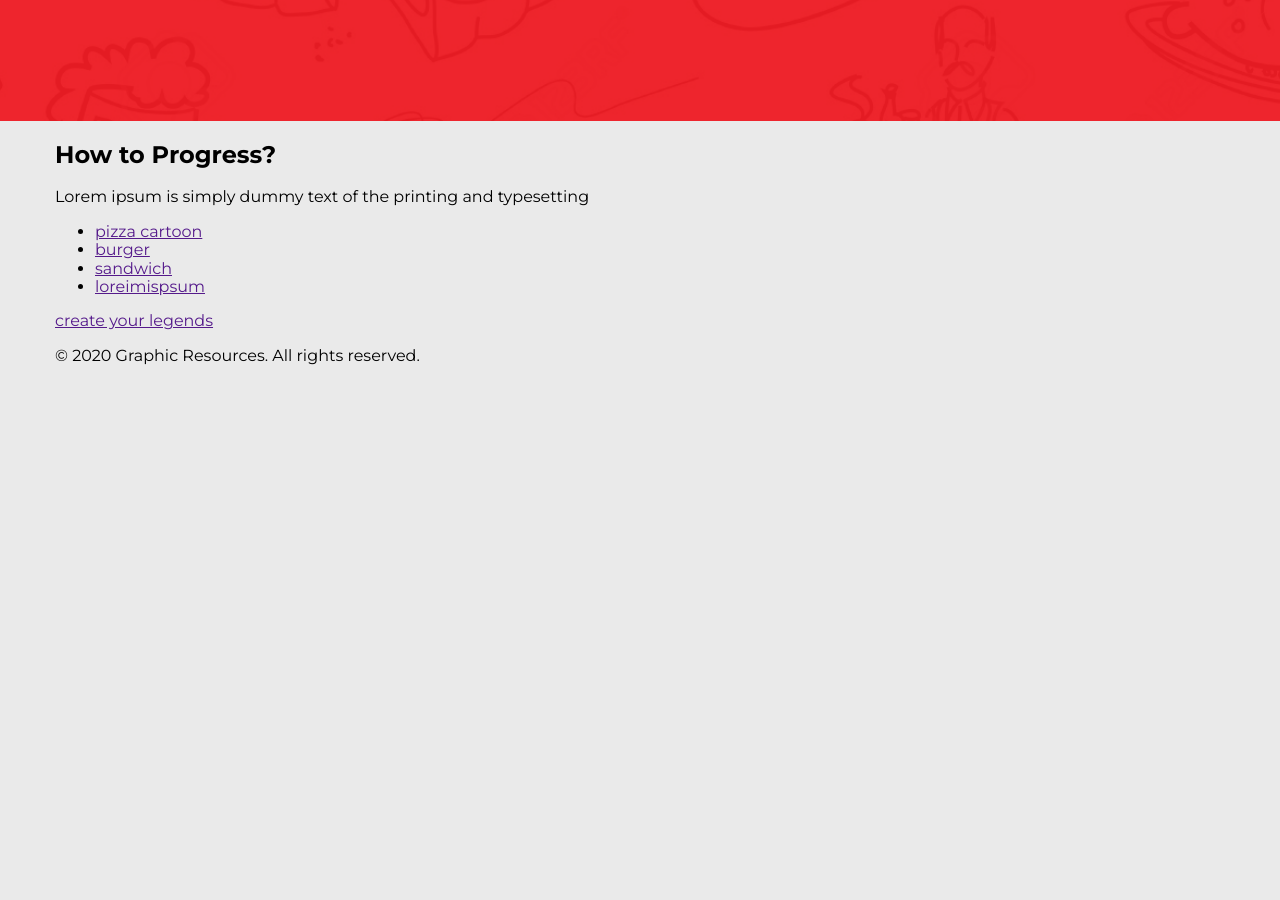
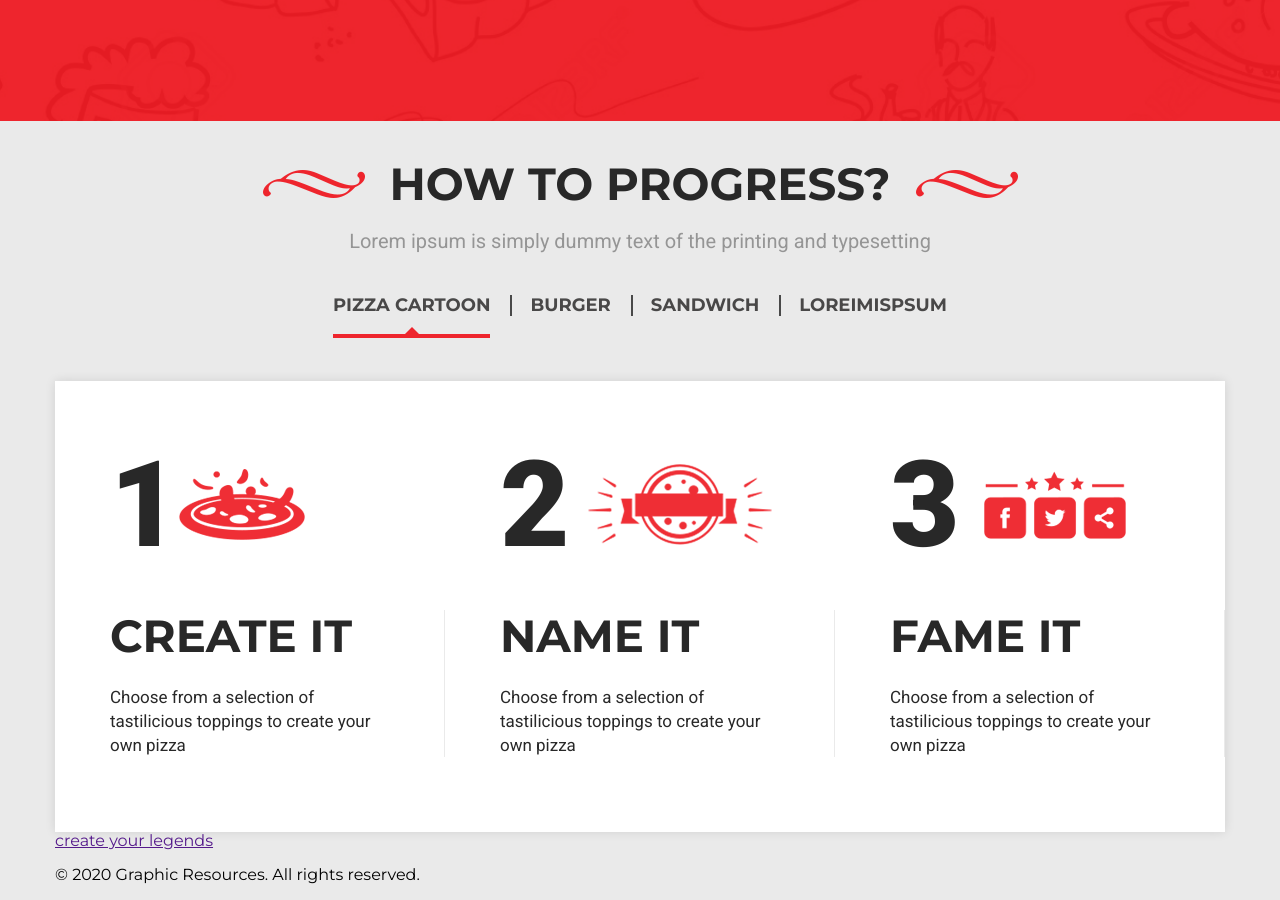
Before and after one commit to EugenPriymak/tng04, a plain HTML site: page index.html in a window 1280 px wide. Shown: the part 840-1740 px from the top of the page. Before the commit the page ends 1221 px from the top, so only its background shows below. Drawn offline with Linux system fonts and the light colour scheme.

Commit message:
add 'page' and 'box' blocks

```diff
--- a/index.html
+++ b/index.html
@@ -44,14 +44,42 @@
 
     <div class="page">
         <div class="wrapper">
-             <h2>How to Progress?</h2>
-             <p>Lorem ipsum is simply dummy text of the printing and typesetting</p>
-             <ul>
-                <li><a href="">pizza cartoon</a></li>
+            <div class="center">
+                <h2 class="h2">How to Progress?</h2>
+                <p>Lorem ipsum is simply dummy text of the printing and typesetting</p>
+            </div>
+             <ul class="menu">
+                <li><a class="active" href="">pizza cartoon</a></li>
                 <li><a href="">burger</a></li>
                 <li><a href="">sandwich</a></li>
                 <li><a href="">loreimispsum</a></li>
              </ul>
+             <div class="box">
+                <div class="box-item">
+                    <p class="number number-one">1</p>
+                    <div class="box-text">
+                        <h3>Create it </h3>
+                        <p>Choose from a selection of tastilicious toppings to create your own pizza</p>
+                    </div>
+                </div>
+
+                <div class="box-item">
+                    <p class="number number-two">2</p>
+                    <div class="box-text">
+                        <h3>name it </h3>
+                        <p>Choose from a selection of tastilicious toppings to create your own pizza</p>
+                    </div>
+                </div>
+
+                <div class="box-item">
+                    <p class="number number-three">3</p>
+                    <div class="box-text">
+                        <h3>fame it </h3>
+                        <p>Choose from a selection of tastilicious toppings to create your own pizza</p>
+                    </div>
+                </div>
+
+             </div>
              <a href="">create your legends</a>
         </div>
     </div>
--- a/style.css
+++ b/style.css
@@ -10,6 +10,10 @@ body {
     max-width: 1170px;
     margin: 0 auto;
     position: relative;
+}
+
+.center {
+    text-align: center;
 }
 
 .navigation {
@@ -90,10 +94,192 @@ body {
     color: #fff;
     text-decoration: none;
     font-size: 20px;
+    font-weight: 700;
     text-transform: uppercase;
-    font-weight: 700;
     border: 2px solid #fff;
     padding: 16px 0;
     max-width: 190px;
     text-align: center;
 }
+
+.h2 {
+    font-family: 'Montserrat', sans-serif;
+
+    font-size: 45px;
+    color: #282828;
+    text-transform: uppercase;
+    font-weight: 700;
+    text-align: center;
+    position: relative;
+    display: inline-block;
+    padding-right: 127px;
+    padding-left: 127px;
+    margin-bottom: 20px;
+
+}
+
+.h2::before, .h2::after {
+    content: "";
+    display: block;
+    width: 102px;
+    height: 28px;
+    position: absolute;
+    background: url(image/item.png);
+    top: calc(50% - 14px);
+}
+
+.h2::before {
+    left: 0;
+}
+
+.h2::after {
+    right: 0;
+}
+
+.h2 + p {
+    font-size: 20px;
+    color: #959595;
+    font-family: 'Roboto', sans-serif;
+    margin: 0;
+}
+
+.menu {
+    display: flex;
+    justify-content: center;
+    list-style-type: none;
+    padding-left: 0;
+    margin-top: 42px;
+    margin-bottom: 65px;
+}
+
+.menu > li {
+    padding: 0 20px;
+    position: relative;
+
+}
+
+.menu > li:before {
+    content: "";
+    display: block;
+    width: 2px;
+    height: 100%;
+    background-color: #494949;
+    position: absolute;
+    left: 0;
+}
+
+.menu > li:first-child::before {
+    display: none;
+}
+
+.menu > li > a {
+    text-decoration: none;
+    color: #494848;
+    font-size: 18px;
+    font-weight: 700;
+    text-transform: uppercase;
+    padding-bottom: 18px;
+}
+
+.menu > li > a.active {
+    border-bottom: 4px solid #ee252d;
+    position: relative;
+}
+
+.menu > li > a.active::before {
+    content: "";
+    position: absolute;
+    left: 0;
+    right: 0;
+    bottom: 0;
+    margin: 0 auto;
+    display: block;
+    width: 0;
+    height: 0;
+    border: 7px solid transparent;
+    border-bottom: 7px solid #ee252d;
+
+}
+
+.box {
+    background-color: #fff ;
+    box-shadow: 0px 0px 10px 0px rgba(0, 0, 0, 0.11);
+    display: flex;
+    justify-content: space-between;
+}
+
+.box-item {
+    padding: 64px 0 58px 55px;
+    box-sizing: content-box;
+}
+
+.box-itme:last-child .box-text {
+    border-right: none;
+
+}
+
+.number {
+    font-family: 'Roboto', sans-serif;
+    font-size: 120px;
+    font-weight: 900;
+    line-height: 1;
+    color: #282828;
+
+    position: relative;
+    margin-top: 0;
+    margin-bottom: 0;
+}
+
+.number::after {
+    content: "";
+    display: block;
+    position: absolute;
+}
+
+.number-one::after {
+    background-image: url(image/icon01.png);
+    width: 126px;
+    height: 71px;
+    left: 69px;
+    top: calc(50% - 35.5px);
+}
+
+.number-two::after {
+    background-image: url(image/icon02.png);
+    width: 184px;
+    height: 81px;
+    left: 88px;
+    top: calc(50% - 40.5px);
+
+
+}
+
+.number-three::after {
+    background-image: url(image/icon03.png);
+    width: 142px;
+    height: 68px;
+    left: 94px;
+    top: calc(50% - 34px);
+
+}
+
+.box-text {
+    border-right: 1px solid #eaeaea;
+    padding-right: 55px;
+}
+
+.box-text h3 {
+    font-size: 45px;
+    color: #282828;
+    text-transform: uppercase;
+    margin-bottom: 23px;
+
+}
+
+.box-text p {
+    font-size: 17px;
+    color: #282828;
+    font-family: 'Roboto', sans-serif;
+    line-height: 24px;
+    margin-top: 0;
+}
```
